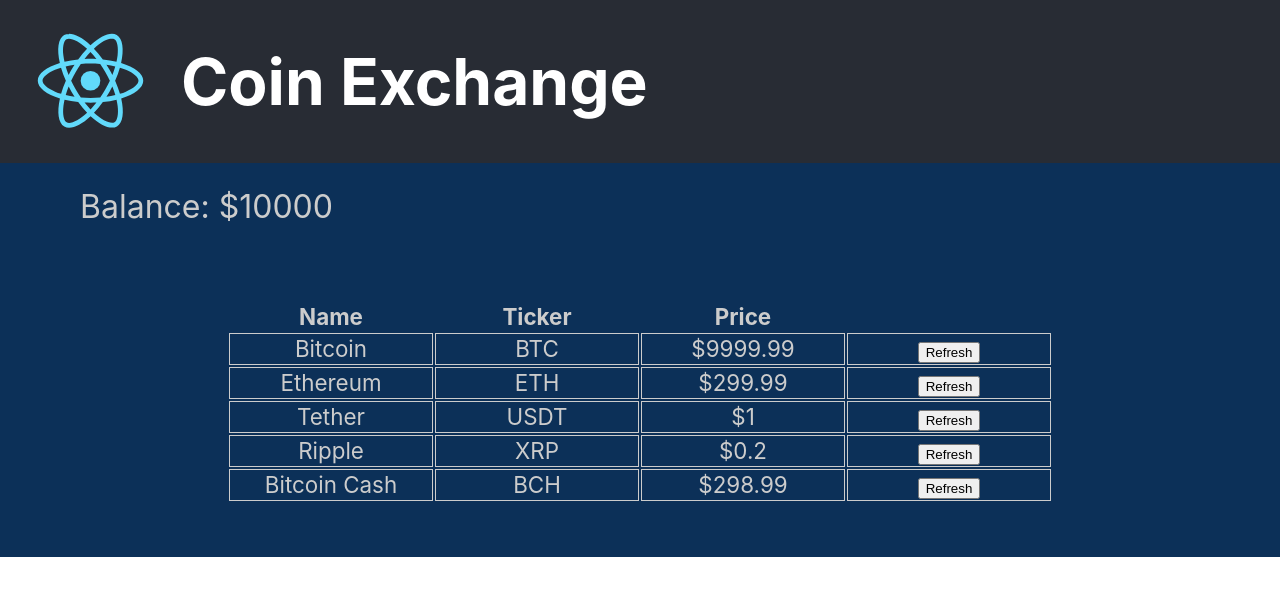
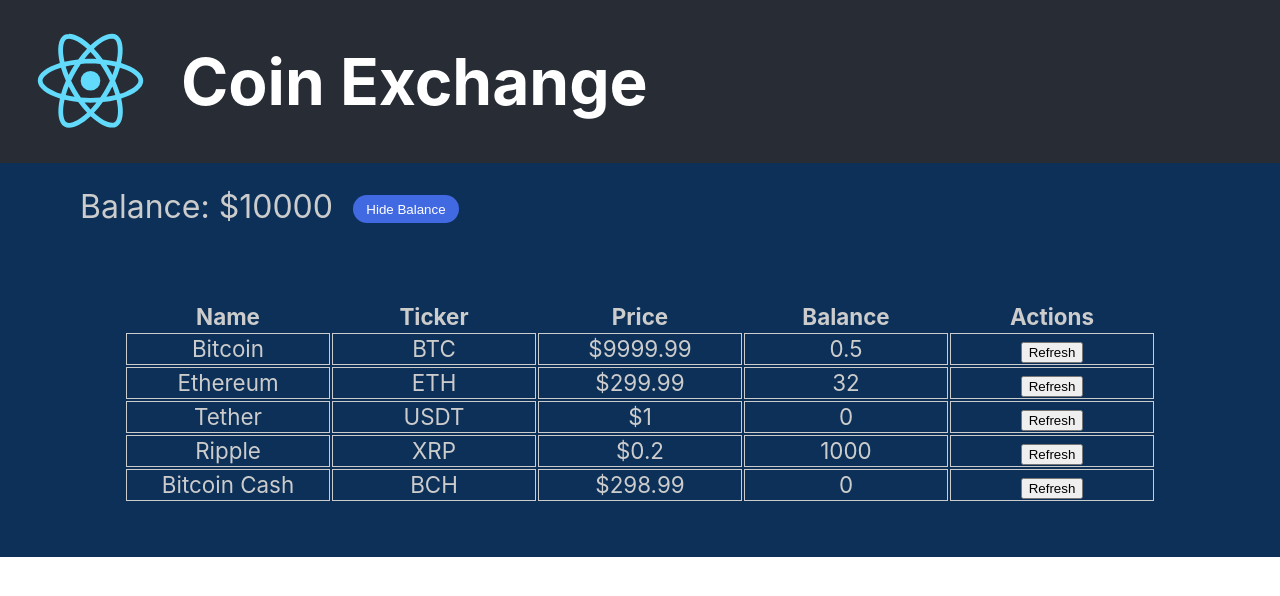
Before and after one commit to CatalystJesal/coin-exchange, a React (Create React App) app: page / in a window 1280 px wide. Shown: the top 596 px of the page. Built offline with nearby package versions, Linux system fonts and the light colour scheme.

Commit message:
hide and unhide balances

```diff
--- a/src/App.js
+++ b/src/App.js
@@ -17,11 +17,13 @@ class App extends React.Component {
     super(props);
     this.state = {
       balance: 10000,
+      showBalance: true,
       coinData: [
         {
 
           name: 'Bitcoin',
           ticker: 'BTC',
+          balance: 0.5,
           price: 9999.99
 
         },
@@ -29,6 +31,7 @@ class App extends React.Component {
 
           name: 'Ethereum',
           ticker: 'ETH',
+          balance: 32.0,
           price: 299.99
 
         },
@@ -36,6 +39,7 @@ class App extends React.Component {
 
           name: 'Tether',
           ticker: 'USDT',
+          balance: 0,
           price: 1.0
 
         },
@@ -43,6 +47,7 @@ class App extends React.Component {
 
           name: 'Ripple',
           ticker: 'XRP',
+          balance: 1000,
           price: 0.2
 
         },
@@ -50,6 +55,7 @@ class App extends React.Component {
 
           name: 'Bitcoin Cash',
           ticker: 'BCH',
+          balance: 0,
           price: 298.99
 
         }
@@ -57,6 +63,7 @@ class App extends React.Component {
     }
 
     this.handleRefresh = this.handleRefresh.bind(this);
+    this.handleShowBalance = this.handleShowBalance.bind(this);
   }
 
   handleRefresh(valueChangedTicker){
@@ -78,12 +85,21 @@ class App extends React.Component {
     this.setState({coinData: newCoinData});
   }
 
+
+  handleShowBalance(state){
+    let newState = state ? false : true;
+
+    this.setState({showBalance : newState});
+
+    console.log(this.state.showBalance);
+  }
+
   render(){
     return (
       <AppDiv>
         <AppHeader></AppHeader>
-        <AccountBalance amount={this.state.balance} />
-        <CoinList coinData={this.state.coinData} handleRefresh={this.handleRefresh}></CoinList>
+        <AccountBalance amount={this.state.balance} showBalance={this.state.showBalance} handleShowBalance={this.handleShowBalance}/>
+        <CoinList coinData={this.state.coinData} handleRefresh={this.handleRefresh} showBalance={this.state.showBalance}></CoinList>
       </AppDiv>
     );
   }
--- a/src/components/AccountBalance/AccountBalance.jsx
+++ b/src/components/AccountBalance/AccountBalance.jsx
@@ -8,12 +8,44 @@ text-align: left;
 padding: 1.5rem 0 1.5rem 5rem;
 `;
 
+const Button = styled.button`
+display: inline-block;
+padding: 0.5em 1em;
+margin-left: 1.5em;
+vertical-align: middle;
+background-color: #4169E1;
+border-radius: 30px;
+border: 2px;
+color: white;
+`;
+
 export default class AccountBalance extends Component {
+
+    constructor(props){
+        super(props);
+
+        this.handleClick = this.handleClick.bind(this);
+
+    }
+
+
+    handleClick(event){
+            event.preventDefault();
+
+            this.props.handleShowBalance(this.props.showBalance);
+    }
+
     render() {
+        const buttonText = this.props.showBalance ? 'Hide Balance' : 'Show Balance';
         return (
-         <Section>Balance: ${this.props.amount}</Section>
+         <Section>Balance: {this.props.showBalance ? `$${this.props.amount}` : null}
+         <Button onClick={this.handleClick}>{buttonText}</Button>
+         </Section>
+
         );
     }
+
+
 }
 
 
--- a/src/components/Coin/Coin.jsx
+++ b/src/components/Coin/Coin.jsx
@@ -27,13 +27,7 @@ export default class Coin extends Component {
         event.preventDefault();
 
         this.props.handleRefresh(this.props.ticker);
-        // const randomPercentage = 0.995 + Math.random() * 0.01;
 
-        // this.setState(function(oldState){
-        //     return{
-        //         price: oldState.price * randomPercentage
-        //     };
-        // })
     }
     render() {
         return (
@@ -41,6 +35,7 @@ export default class Coin extends Component {
             <Td>{this.props.name}</Td>
             <Td>{this.props.ticker}</Td>
             <Td>${this.props.price}</Td>
+            <Td>{this.props.showBalance ? this.props.balance : null}</Td>
             <Td>
                 <form action="#" method="POST">
                 <button onClick={this.handleClick}>Refresh</button>
@@ -57,18 +52,3 @@ Coin.propTypes = {
     ticker: PropTypes.string.isRequired,
     price: PropTypes.number.isRequired
 }
-
-
-function Example() {
-    // Declare a new state variable, which we'll call "count"
-    var [count, setCount] = useState(0);
-
-    return (
-      <div>
-        <p>You clicked {count} times</p>
-        <button onClick={() => setCount(count + 1)}>
-          Click me
-        </button>
-      </div>
-    );
-  }
--- a/src/components/CoinList/CoinList.jsx
+++ b/src/components/CoinList/CoinList.jsx
@@ -17,11 +17,13 @@ export default class CoinList extends Component {
                 <th>Name</th>
                 <th>Ticker</th>
                 <th>Price</th>
+                <th>Balance</th>
+                <th>Actions</th>
               </tr>
           </thead>
           <tbody>
-            {this.props.coinData.map(({name, ticker, price}) =>{
-             return <Coin key={ticker} handleRefresh={this.props.handleRefresh} name={name} ticker={ticker} price={price}></Coin>
+            {this.props.coinData.map(({name, ticker, price, balance}) =>{
+             return <Coin key={ticker} handleRefresh={this.props.handleRefresh} showBalance={this.props.showBalance} name={name} ticker={ticker} balance={balance} price={price}></Coin>
             })
             }
           </tbody>
```
Also changed, not shown: 1 other file (tests, documents, lock files or other folders).
